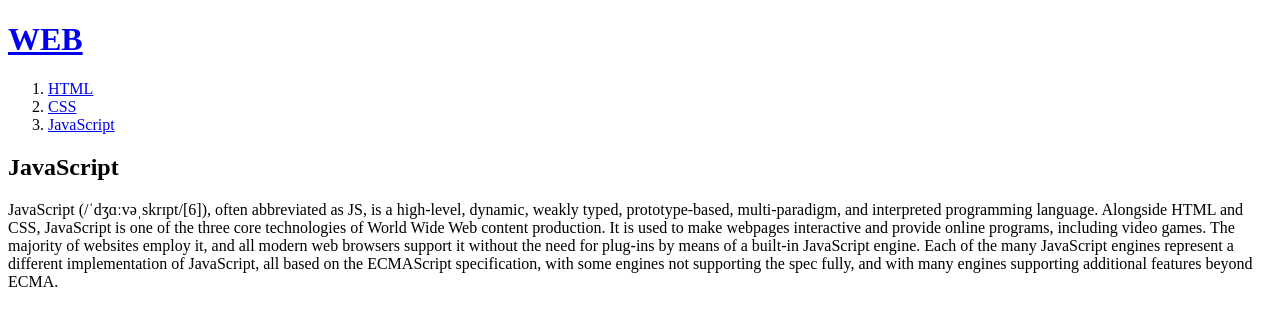
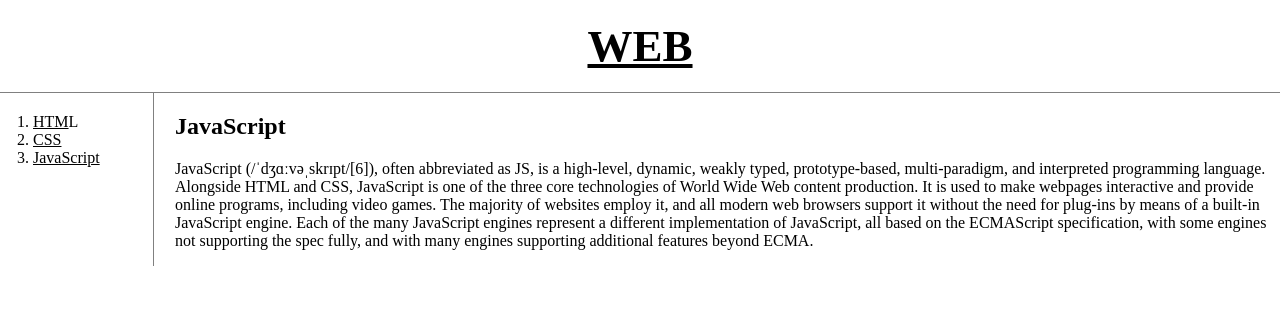
Before and after one commit to juzzang/web1, a plain HTML site: page 3.html in a window 1280 px wide. Drawn offline with Linux system fonts and the light colour scheme.

Commit message:
css 추가

```diff
--- a/3.html
+++ b/3.html
@@ -1,18 +1,24 @@
 <!DOCTYPE html>
 <html>
 <head>
-  <title>WEB1 - html</title>
+  <title>WEB1 - JavaScript</title>
   <meta charset="utf-8">
+  <link rel="stylesheet" href="style.css">
 </head>
 <body>
-  <h1><a href="index.html">WEB</h1></a>
+  <h1><a href="index.html">WEB</a></h1>
+<div id="grid">
   <ol>
-  <li><a href="1.html">HTML</li></a>
-  <li><a href="2.html">CSS</li></a>
-  <li><a href="3.html">JavaScript</li></a>
+  <li><a href="1.html">HTM</a>L</li>
+  <li><a href="2.html">CSS</a></li>
+  <li><a href="3.html">JavaScript</a></li>
   </ol>
-
+  <div id="article">
   <h2>JavaScript</h2>
-JavaScript (/ˈdʒɑːvəˌskrɪpt/[6]), often abbreviated as JS, is a high-level, dynamic, weakly typed, prototype-based, multi-paradigm, and interpreted programming language. Alongside HTML and CSS, JavaScript is one of the three core technologies of World Wide Web content production. It is used to make webpages interactive and provide online programs, including video games. The majority of websites employ it, and all modern web browsers support it without the need for plug-ins by means of a built-in JavaScript engine. Each of the many JavaScript engines represent a different implementation of JavaScript, all based on the ECMAScript specification, with some engines not supporting the spec fully, and with many engines supporting additional features beyond ECMA.
+    <p>
+      JavaScript (/ˈdʒɑːvəˌskrɪpt/[6]), often abbreviated as JS, is a high-level, dynamic, weakly typed, prototype-based, multi-paradigm, and interpreted programming language. Alongside HTML and CSS, JavaScript is one of the three core technologies of World Wide Web content production. It is used to make webpages interactive and provide online programs, including video games. The majority of websites employ it, and all modern web browsers support it without the need for plug-ins by means of a built-in JavaScript engine. Each of the many JavaScript engines represent a different implementation of JavaScript, all based on the ECMAScript specification, with some engines not supporting the spec fully, and with many engines supporting additional features beyond ECMA.
+    </P>
+  </div>
+</div>
 </body>
 </html>
--- /dev/null
+++ b/style.css
@@ -0,0 +1,40 @@
+body {
+  margin:0;
+}
+  a {
+    color:black;
+  }
+  h1 {
+    font-size:45px;
+    text-align:center;
+    border-bottom:1px solid gray;
+    margin:0;
+    padding:20px;
+  }
+  ol {
+    border-right:1px solid gray;
+    width:100px;
+    margin:0;
+    padding:20px;
+  }
+  #grid {
+    display: grid;
+    grid-template-columns: 150px 1fr;
+  }
+  #grid ol {
+      padding-left: 33px;
+  }
+  #grid #article {
+    padding-left: 25px;
+  }
+  @media(max-width:700px) {
+    #grid {
+      display: block;
+    }
+    ol {
+      border-right:none;
+    }
+    h1 {
+        border-bottom:none;
+    }
+  }
```
Also changed, not shown: 1.html (+10 -4 lines), 2.html (+13 -7 lines), index.html (+11 -5 lines).
